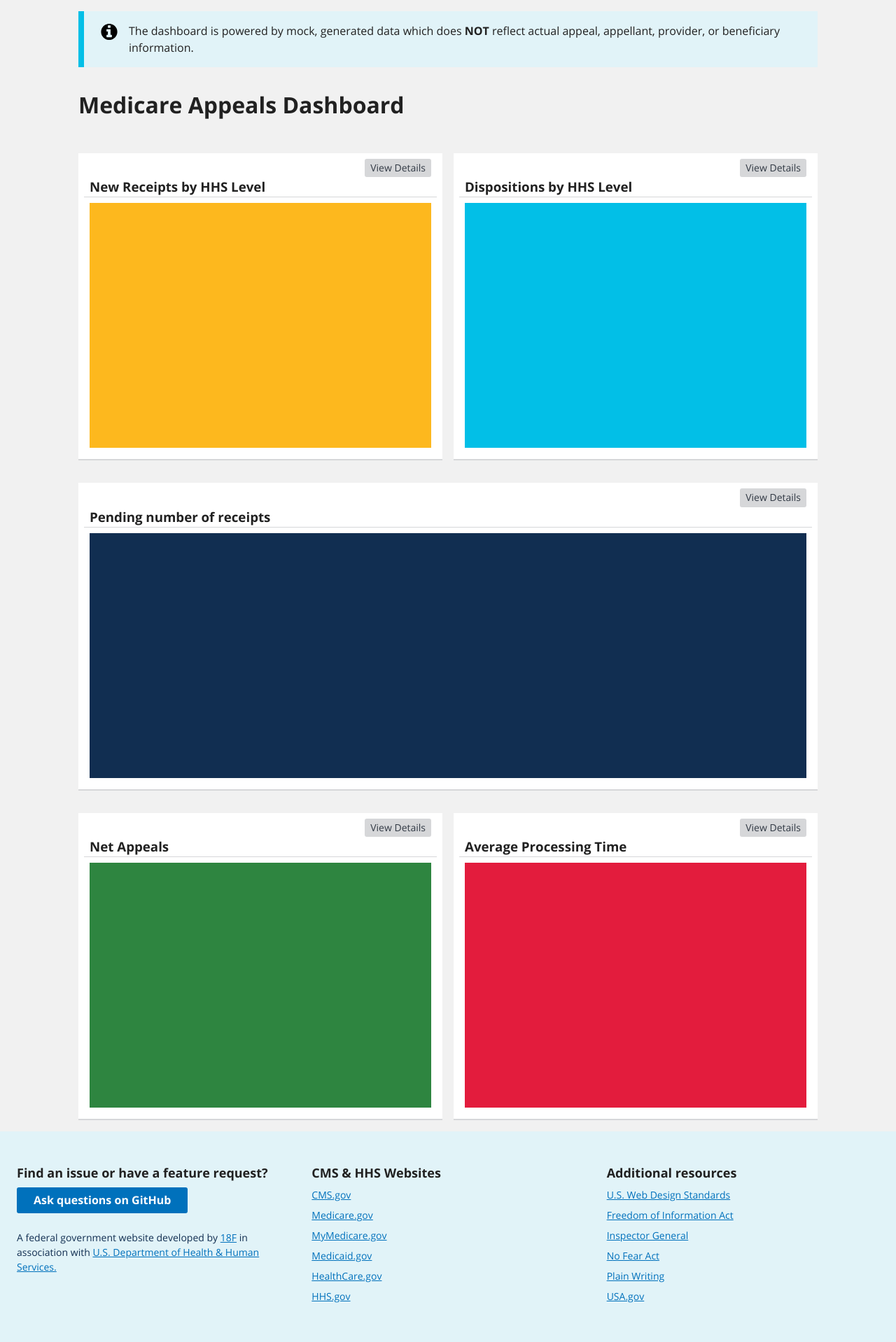
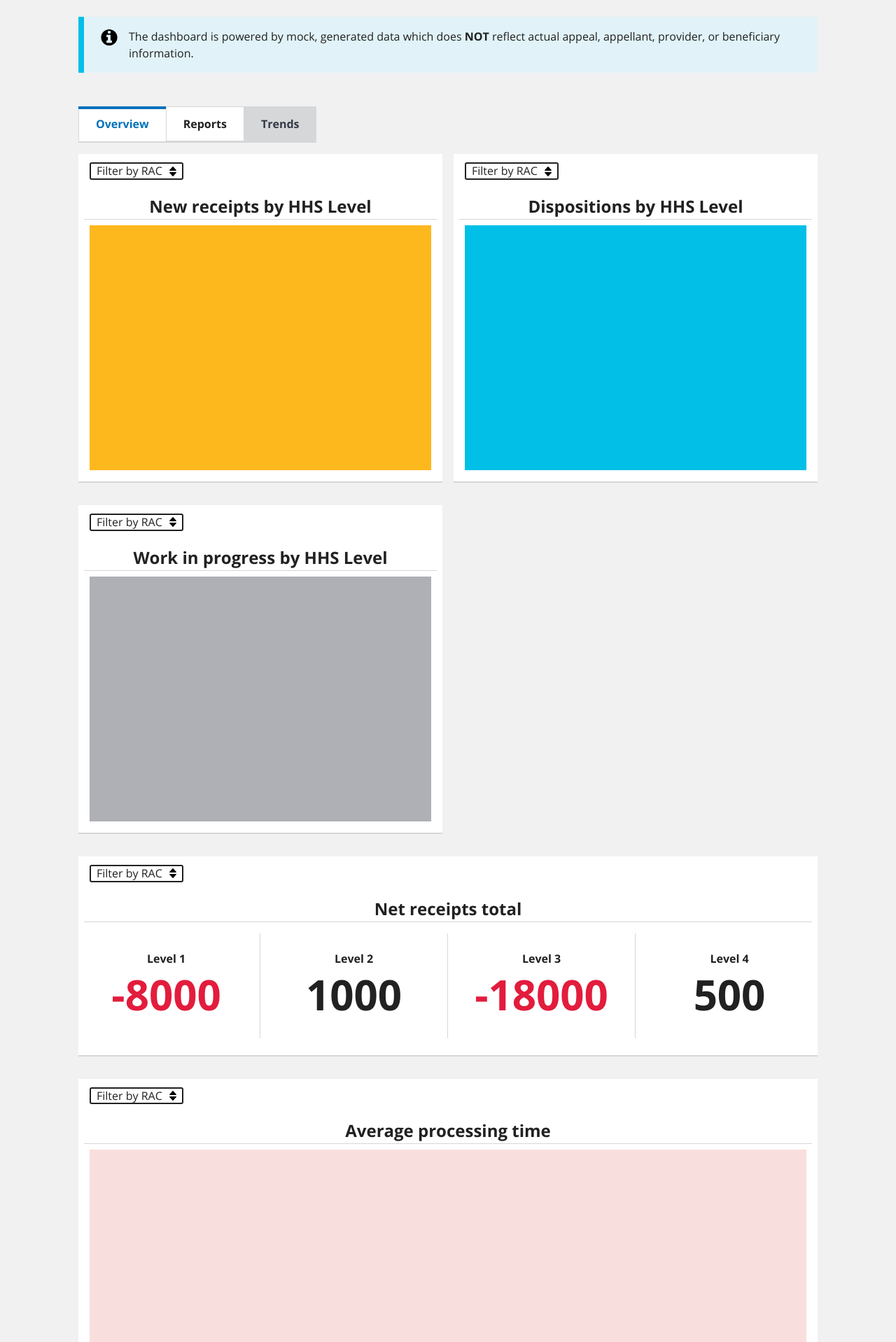
Before and after one commit to 18F/medicare-appeals-prototyping, a Django app: page /dashboard/ in a window 1280 px wide. Shown: the part 75-1993 px from the top of the page at 70% size. Run offline with Django 3.2, Linux system fonts and the light colour scheme; parts of the project's set-up code (start-up, migrations or seed data) failed here and were passed over.

Commit message:
Update dashboard layout and add reports

```diff
--- a/medicare_appeals/dashboard/views.py
+++ b/medicare_appeals/dashboard/views.py
@@ -1,5 +1,17 @@
 from django.shortcuts import render
 
+
 def dashboard(request):
-    context = {'title': 'Dashboard', 'message': 'Welcome to Medicare Appeals dashboard'}
+    context = {
+        'title': 'Dashboard',
+        'message': 'Welcome to Medicare Appeals dashboard'
+    }
     return render(request, 'pages/dashboard.html', context)
+
+
+def reports(request):
+    context = {
+        'title': 'Reports',
+        'message': 'Welcome to Medicare Appeals reports'
+    }
+    return render(request, 'pages/reports.html', context)
--- a/medicare_appeals/settings/base.py
+++ b/medicare_appeals/settings/base.py
@@ -24,6 +24,7 @@ INSTALLED_APPS = [
     'rest_framework',
     'drf_yasg',
     'medicare_appeals.appeals',
+    'medicare_appeals.dashboard',
 ]
 
 MIDDLEWARE = [
--- /dev/null
+++ b/medicare_appeals/templates/components/alert.html
@@ -0,0 +1,12 @@
+{% block alert %}
+  <div class="ds-l-row ds-u-padding-top--3 ds-u-padding-bottom--6 ds-u-padding-x--1">
+    <div class="ds-c-alert">
+      <div class="ds-c-alert__body">
+        <p class="ds-c-alert__text">
+          The dashboard is powered by mock, generated data which does <strong>NOT</strong> reflect actual
+          appeal, appellant, provider, or beneficiary information.
+        </p>
+      </div>
+    </div>
+  </div>
+{% endblock %}
--- /dev/null
+++ b/medicare_appeals/templates/components/dashboard-tabs.html
@@ -0,0 +1,51 @@
+{% block dashboardtabs %}
+    <div class="ds-l-row ds-u-padding-x--1">
+        <div class="ds-u-border-bottom--2">
+            <div class="ds-c-tabs" role="tablist" aria-label="overview-reports-tabs">
+                <a
+                    class="ds-c-tabs__item"
+                    href="/dashboard/"
+                    role="tab"
+                    {% if request.path == "/dashboard/" %}
+                        aria-selected="true"
+                    {% else %}
+                        aria-selected="false"
+                    {% endif %}
+                    aria-controls="overview-tab"
+                    id="tab-overview"
+                >
+                    Overview
+                </a>
+                <a
+                    class="ds-c-tabs__item"
+                    href="/reports/"
+                    role="tab"
+                    {% if request.path == "/reports/" %}
+                        aria-selected="true"
+                    {% else %}
+                        aria-selected="false"
+                    {% endif %}
+                    aria-controls="reports-tab"
+                    id="tab-reports"
+                >
+                    Reports
+                </a>
+                <a
+                    class="ds-c-tabs__item"
+                    href="/trends/"
+                    role="tab"
+                    aria-disabled="true"
+                    {% if request.path == "/trends/" %}
+                        aria-selected="true"
+                    {% else %}
+                        aria-selected="false"
+                    {% endif %}
+                    aria-controls="trends-tab"
+                    id="tab-trends"
+                >
+                    Trends
+                </a>
+            </div>
+        </div>
+    </div>
+{% endblock %}
--- /dev/null
+++ b/medicare_appeals/templates/components/graph-card-full.html
@@ -0,0 +1,10 @@
+{% block graphcardfull %}
+    <div class="ds-u-padding--1 ds-l-sm-col--12 ds-l-md-col--12 ds-l-lg-col--12 ds-l-xl-col--12">
+      <div class="ds-u-padding--1 ds-u-border-bottom--2 ds-u-fill--white">
+        {% include "components/graph-card-select.html" %}
+        <div>
+            {% include included|default:"components/sample-graph.html" %}
+        </div>
+      </div>
+    </div>
+{% endblock %}
--- /dev/null
+++ b/medicare_appeals/templates/components/graph-card-half.html
@@ -0,0 +1,10 @@
+{% block graphcardhalf %}
+    <div class="ds-u-padding--1 ds-l-sm-col--12 ds-l-md-col--6 ds-l-lg-col--6 ds-l-xl-col--6">
+      <div class="ds-u-padding--1 ds-u-border-bottom--2 ds-u-fill--white">
+        {% include "components/graph-card-select.html" %}
+        <div clas="ds-l-row">
+          {% include included|default:"components/sample-graph.html" %}
+        </div>
+      </div>
+    </div>
+{% endblock %}
--- /dev/null
+++ b/medicare_appeals/templates/components/graph-card-select.html
@@ -0,0 +1,14 @@
+{% block graphselect %}
+    <div class="ds-u-border-bottom--1 ds-u-padding-x--1">
+        <div class="ds-l-row">
+            <div class="ds-l-col--auto">
+                <select class="ds-c-field ds-u-padding-y--0" name={{ card_title|add:" options" }} id={{ card_title|slugify|add:"-options" }}>
+                    <option value="all">Filter by RAC</option>
+                    <option value="rac">RAC</option>
+                    <option value="non-rac">Non-RAC</option>
+                </select>
+            </div>
+        </div>
+        <h2 class="ds-u-margin--0 ds-u-padding-top--2 ds-u-text-align--center">{{ card_title }}</h2>
+    </div>
+{% endblock %}
--- /dev/null
+++ b/medicare_appeals/templates/components/graph-column-totals.html
@@ -0,0 +1,20 @@
+{% block graphcolumntotals %}
+    <div class="ds-l-row">
+        <div class="ds-u-margin-y--2 ds-u-padding-y--3 ds-u-border-right--1 ds-l-sm-col--12 ds-l-md-col--6 ds-l-lg-col--3 ds-l-xl-col--3">
+            <h4 class="ds-u-margin--0 ds-u-text-align--center">Level 1</h4>
+            <h1 class="ds-display ds-u-text-align--center ds-u-color--error">-8000</h1>
+        </div>
+        <div class="ds-u-margin-y--2 ds-u-padding-y--3 ds-u-border-right--1 ds-l-sm-col--12 ds-l-md-col--6 ds-l-lg-col--3 ds-l-xl-col--3">
+            <h4 class="ds-u-margin--0 ds-u-text-align--center">Level 2</h4>
+            <h1 class="ds-display ds-u-text-align--center">1000</h1>
+        </div>
+        <div class="ds-u-margin-y--2 ds-u-padding-y--3 ds-u-border-right--1 ds-l-sm-col--12 ds-l-md-col--6 ds-l-lg-col--3 ds-l-xl-col--3">
+            <h4 class="ds-u-margin--0 ds-u-text-align--center">Level 3</h4>
+            <h1 class="ds-display ds-u-text-align--center ds-u-color--error">-18000</h1>
+        </div>
+        <div class="ds-u-margin-y--2 ds-u-padding-y--3 ds-l-sm-col--12 ds-l-md-col--6 ds-l-lg-col--3 ds-l-xl-col--3">
+            <h4 class="ds-u-margin--0 ds-u-text-align--center">Level 4</h4>
+            <h1 class="ds-display ds-u-text-align--center">500</h1>
+        </div>
+    </div>
+{% endblock %}
--- a/medicare_appeals/templates/pages/dashboard.html
+++ b/medicare_appeals/templates/pages/dashboard.html
@@ -4,98 +4,22 @@
 {% block title %}{{ title }}{% endblock %}
 
 {% block content %}
-  <div class="ds-l-row ds-u-padding-top--2 ds-u-padding-x--1">
-    <div class="ds-c-alert">
-      <div class="ds-c-alert__body">
-        <p class="ds-c-alert__text">
-          The dashboard is powered by mock, generated data which does <strong>NOT</strong> reflect actual
-          appeal, appellant, provider, or beneficiary information.
-        </p>
-      </div>
-    </div>
-  </div>
-  <div class="ds-l-row ds-u-padding--1">
-    <h1>Medicare Appeals Dashboard</h1>
+  {% include "components/alert.html" %}
+  {% include "components/dashboard-tabs.html" %}
+  <div class="ds-l-row ds-u-padding-y--1">
+    {% include "components/graph-card-half.html" with card_title="New receipts by HHS Level" fill="ds-u-fill--gold" %}
+    {% include "components/graph-card-half.html" with card_title="Dispositions by HHS Level" fill="ds-u-fill--primary-alt" %}
   </div>
   <div class="ds-l-row ds-u-padding-y--1">
-    <div class="ds-u-padding--1 ds-l-sm-col--12 ds-l-md-col--6 ds-l-lg-col--6 ds-l-xl-col--6">
-      <div class="ds-u-padding--1 ds-u-border-bottom--2 ds-u-fill--white">
-        <div class="ds-u-border-bottom--1 ds-u-padding-x--1">
-          <div class="ds-l-row ds-u-justify-content--end">
-            <div class="ds-l-col--auto">
-              <button disabled type="button" class="ds-c-button ds-c-button--small ds-c-button--primary">View Details</button>
-            </div>
-          </div>
-          <h3 class="ds-u-margin--0">New Receipts by HHS Level</h3>
-        </div>
-        <div>
-          {% include "components/sample-graph.html" with fill="ds-u-fill--gold" %}
-        </div>
-      </div>
-    </div>
-    <div class="ds-u-padding--1 ds-l-sm-col--12 ds-l-md-col--6 ds-l-lg-col--6 ds-l-xl-col--6">
-      <div class="ds-u-padding--1 ds-u-border-bottom--2 ds-u-fill--white">
-        <div class="ds-u-border-bottom--1 ds-u-padding-x--1">
-          <div class="ds-l-row ds-u-justify-content--end">
-            <div class="ds-l-col--auto">
-              <button disabled type="button" class="ds-c-button ds-c-button--small ds-c-button--primary">View Details</button>
-            </div>
-          </div>
-          <h3 class="ds-u-margin--0">Dispositions by HHS Level</h3>
-        </div>
-        <div>
-          {% include "components/sample-graph.html" with fill="ds-u-fill--primary-alt" %}
-        </div>
-      </div>
-    </div>
+    {% include "components/graph-card-half.html" with card_title="Work in progress by HHS Level" fill="ds-u-fill--gray-light" %}
   </div>
   <div class="ds-l-row ds-u-padding-y--1">
-    <div class="ds-u-padding--1 ds-l-sm-col--12 ds-l-md-col--12 ds-l-lg-col--12 ds-l-xl-col--12">
-      <div class="ds-u-padding--1 ds-u-border-bottom--2 ds-u-fill--white">
-        <div class="ds-u-border-bottom--1 ds-u-padding-x--1">
-          <div class="ds-l-row ds-u-justify-content--end">
-            <div class="ds-l-col--auto">
-              <button disabled type="button" class="ds-c-button ds-c-button--small ds-c-button--primary">View Details</button>
-            </div>
-          </div>
-          <h3 class="ds-u-margin--0">Pending number of receipts</h3>
-        </div>
-        <div>
-          {% include "components/sample-graph.html" with fill="ds-u-fill--primary-darkest" %}
-        </div>
-      </div>
-    </div>
+    {% include "components/graph-card-full.html" with card_title="Net receipts total" included="components/graph-column-totals.html" %}
   </div>
   <div class="ds-l-row ds-u-padding-y--1">
-    <div class="ds-u-padding--1 ds-l-sm-col--12 ds-l-md-col--6 ds-l-lg-col--6 ds-l-xl-col--6">
-      <div class="ds-u-padding--1 ds-u-border-bottom--2 ds-u-fill--white">
-        <div class="ds-u-border-bottom--1 ds-u-padding-x--1">
-          <div class="ds-l-row ds-u-justify-content--end">
-            <div class="ds-l-col--auto">
-              <button disabled type="button" class="ds-c-button ds-c-button--small ds-c-button--primary">View Details</button>
-            </div>
-          </div>
-          <h3 class="ds-u-margin--0">Net Appeals</h3>
-        </div>
-        <div>
-          {% include "components/sample-graph.html" with fill="ds-u-fill--green" %}
-        </div>
-      </div>
-    </div>
-    <div class="ds-u-padding--1 ds-l-sm-col--12 ds-l-md-col--6 ds-l-lg-col--6 ds-l-xl-col--6">
-      <div class="ds-u-padding--1 ds-u-border-bottom--2 ds-u-fill--white">
-        <div class="ds-u-border-bottom--1 ds-u-padding-x--1">
-          <div class="ds-l-row ds-u-justify-content--end">
-            <div class="ds-l-col--auto">
-              <button disabled type="button" class="ds-c-button ds-c-button--small ds-c-button--primary">View Details</button>
-            </div>
-          </div>
-          <h3 class="ds-u-margin--0">Average Processing Time</h3>
-        </div>
-        <div>
-          {% include "components/sample-graph.html" with fill="ds-u-fill--secondary" %}
-        </div>
-      </div>
-    </div>
+    {% include "components/graph-card-full.html" with card_title="Average processing time" fill="ds-u-fill--secondary-lightest" %}
+  </div>
+  <div class="ds-l-row ds-u-padding-y--1">
+    {% include "components/graph-card-full.html" with card_title="Total overturn rate" included="components/graph-column-totals.html" %}
   </div>
 {% endblock %}
--- a/medicare_appeals/urls.py
+++ b/medicare_appeals/urls.py
@@ -3,7 +3,7 @@ from django.conf import settings
 from django.urls import include, path, re_path
 from rest_framework import permissions, routers
 from medicare_appeals.appeals import views
-from medicare_appeals.dashboard.views import dashboard
+from medicare_appeals.dashboard import views as dashboard_views
 from medicare_appeals.schema import schema_view
 
 handler400 = 'medicare_appeals.appeals.views.handler400'
@@ -23,7 +23,8 @@ router.register(r'statuses', views.StatusViewset)
 urlpatterns = [
     path('admin/', admin.site.urls),
     path('', views.index),
-    path('dashboard/', dashboard),
+    path('dashboard/', dashboard_views.dashboard),
+    path('reports/', dashboard_views.reports),
     path('api/', include(router.urls)),
     re_path(
         r'^docs(?P<format>\.json|\.yaml)$',
```
Also changed, not shown: medicare_appeals/templates/pages/reports.html (added, +20 -0 lines).
